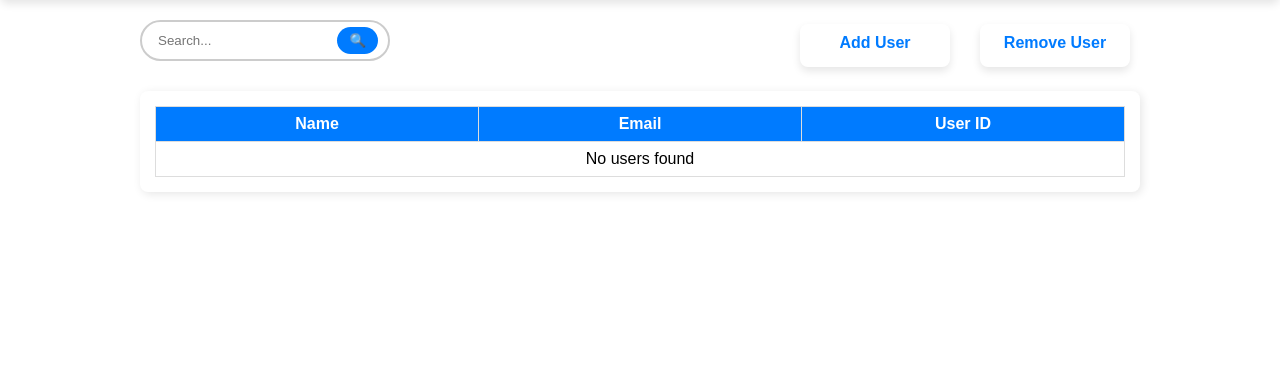
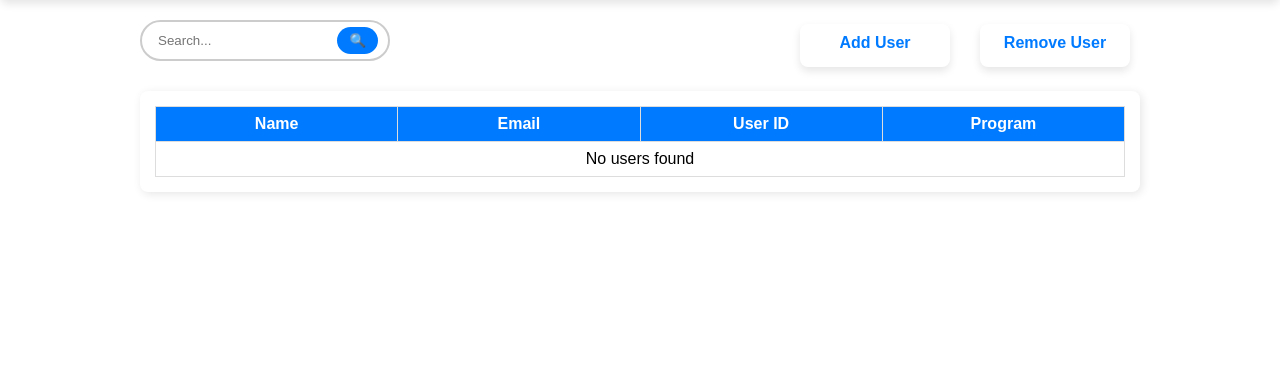
Before and after one commit to samirakhalil1993/card-reader, a Flask app: page /admin_interface in a window 1280 px wide. Shown: the part 53-420 px from the top of the page. Run offline with Flask 3, Linux system fonts and the light colour scheme; data that the repository does not hold is empty.

Commit message:
Add program options and validate BTH email
- Added new program options: Data Security, Game Technology, AI and Machine Learning.
- Updated the "Add User" form to include the new program options.
- Ensured the selected program appears and is updated in the table when the program starts.
- Validated BTH email addresses to ensure they end with '@student.bth.se'.
- Improved the styling for the program selection dropdown to match other sections.
- Ensured the program table is populated when the program starts so that the admin can see it immediately.

```diff
--- a/app.py
+++ b/app.py
@@ -4,6 +4,7 @@ from flask import Flask, render_template, request, redirect, url_for, jsonify
 from flask_cors import CORS
 from models import db, User
 from sqlalchemy.exc import IntegrityError
+from flask_migrate import Migrate
 
 app = Flask(__name__)
 CORS(app)  # Enable CORS to allow cross-origin requests
@@ -13,6 +14,9 @@ app.config['SQLALCHEMY_DATABASE_URI'] = 'mssql+pyodbc://sqladmin@admin-panel-ser
 app.config['SQLALCHEMY_TRACK_MODIFICATIONS'] = False
 db.init_app(app)
 
+# Initialize Flask-Migrate
+migrate = Migrate(app, db)
+
 # Ensure Database Tables Exist
 with app.app_context():
     db.create_all()
@@ -21,6 +25,11 @@ with app.app_context():
 def validate_personnummer(personnummer):
     """Ensure Personnummer is in YYYYMMDDXXXX or YYYYMMDD-XXXX format."""
     return re.match(r'^\d{8}[-]?\d{4}$', personnummer) is not None
+
+# Function to validate BTH email
+def validate_bth_email(email):
+    """Ensure email is a BTH email address."""
+    return email.endswith('@student.bth.se')
 
 # Render Home Page
 @app.route('/')
@@ -57,11 +66,19 @@ def add_user():
         if not validate_personnummer(data['user_id']):
             return jsonify({"error": "Invalid Personnummer format. Use YYYYMMDDXXXX or YYYYMMDD-XXXX."}), 400
 
+        # Validate BTH email
+        if not validate_bth_email(data['email']):
+            return jsonify({"error": "Invalid email address. Only BTH email addresses are allowed."}), 400
+
+        # Set default program if not provided
+        program = data.get('program', 'Unknown')
+
         # Create a new user
         new_user = User(
             name=data['name'],
             email=data['email'],
-            user_id=data['user_id']  # Now stores Swedish Personnummer
+            user_id=data['user_id'],  # Now stores Swedish Personnummer
+            program=program   # Store the BTH program
         )
 
         # Add and commit to the database
@@ -94,9 +111,6 @@ def remove_user():
     except Exception as e:
         return jsonify({"error": str(e)}), 500
 
-
-
-
 # API: Search User by Name
 @app.route('/review_users', methods=['GET'])
 def review_users():
@@ -107,7 +121,7 @@ def review_users():
         users = User.query.all()
 
     # Remove "swipe_card" and return only the required fields
-    users_list = [{"name": user.name, "email": user.email, "user_id": user.user_id} for user in users]
+    users_list = [{"name": user.name, "email": user.email, "user_id": user.user_id, "program": user.program} for user in users]
     return jsonify(users_list)
 
 # Run Flask App
--- a/models.py
+++ b/models.py
@@ -20,6 +20,9 @@ class User(db.Model):
     # User ID: Stores Swedish Personnummer (YYYYMMDD-XXXX), unique and required
     user_id = db.Column(db.String(12), unique=True, nullable=False, index=True)
 
+    # Program: Stores the BTH program the user is enrolled in
+    program = db.Column(db.String(100), nullable=True)  # Make non-nullable
+
     # Convert the User object into a dictionary for easy JSON serialization
     def to_dict(self):
         """Convert model object to dictionary for JSON responses."""
@@ -27,5 +30,6 @@ class User(db.Model):
             "id": self.id,           # Convert 'id' field
             "name": self.name,       # Convert 'name' field
             "email": self.email,     # Convert 'email' field
-            "user_id": self.user_id  # Convert 'user_id' field (Personnummer)
+            "user_id": self.user_id, # Convert 'user_id' field (Personnummer)
+            "program": self.program  # Convert 'program' field
         }
--- a/static/backend.js
+++ b/static/backend.js
@@ -2,6 +2,11 @@ document.addEventListener("DOMContentLoaded", function () {
     const addUserForm = document.getElementById("addUserForm");
     const removeUserForm = document.getElementById("removeUserForm");
     const usersTableBody = document.getElementById("usersTable").getElementsByTagName("tbody")[0];
+
+    // Function to validate BTH email
+    function validateBthEmail(email) {
+        return email.endsWith('@student.bth.se');
+    }
 
     // Define fetchUsers here if you want to reuse it across both blocks
     function fetchUsers(searchTerm = '') {
@@ -19,6 +24,7 @@ document.addEventListener("DOMContentLoaded", function () {
               row.insertCell(0).textContent = user.name;
               row.insertCell(1).textContent = user.email;
               row.insertCell(2).textContent = user.user_id;
+              row.insertCell(3).textContent = user.program; // Add program to the table
             });
           } else if (searchTerm) {
             usersTableBody.innerHTML = '<tr><td colspan="4">Name doesn\'t exist</td></tr>';
@@ -27,6 +33,9 @@ document.addEventListener("DOMContentLoaded", function () {
         .catch(error => console.error('Error fetching users:', error));
     }
 
+    // Fetch all users when the page loads
+    fetchUsers();
+
     addUserForm.addEventListener("submit", async function (event) {
       event.preventDefault();
 
@@ -34,7 +43,14 @@ document.addEventListener("DOMContentLoaded", function () {
           name: addUserForm.elements["name"].value,
           email: addUserForm.elements["email"].value,
           user_id: addUserForm.elements["user_id"].value,
+          program: addUserForm.elements["program"].value // Include program in form data
       };
+
+      // Client-side validation for BTH email
+      if (!validateBthEmail(formData.email)) {
+          alert("Invalid email address. Only BTH email addresses are allowed.");
+          return;
+      }
 
       try {
           const response = await fetch("http://127.0.0.1:5000/add_user", {
@@ -47,7 +63,12 @@ document.addEventListener("DOMContentLoaded", function () {
 
           if (response.ok) {
               alert(result.message);  // Show success message
-              fetchUsers();  // Refresh the table
+              // Add the new user to the table immediately
+              const row = usersTableBody.insertRow();
+              row.insertCell(0).textContent = formData.name;
+              row.insertCell(1).textContent = formData.email;
+              row.insertCell(2).textContent = formData.user_id;
+              row.insertCell(3).textContent = formData.program; // Add program to the table
               addUserForm.reset();
           } else {
               alert("Error: " + (result.error || "Something went wrong!"));  // Handle errors properly
@@ -57,7 +78,6 @@ document.addEventListener("DOMContentLoaded", function () {
           alert("Network error: " + error.message);  // Handle network issues
       }
   });
-
 
     removeUserForm.addEventListener("submit", async function (event) {
       event.preventDefault();
@@ -78,8 +98,6 @@ document.addEventListener("DOMContentLoaded", function () {
       removeUserForm.reset();
     });
   });
-
-
 
 document.addEventListener("DOMContentLoaded", function () {
     const addUserForm = document.getElementById("addUserForm");
@@ -135,6 +153,7 @@ document.addEventListener("DOMContentLoaded", function () {
                   <td>${user.name}</td>
                   <td>${user.email}</td>
                   <td>${user.user_id}</td>
+                  <td>${user.program}</td> <!-- Add program to the table -->
                 </tr>
               `;
               tableBody.innerHTML += row;
@@ -157,7 +176,6 @@ document.addEventListener("DOMContentLoaded", function () {
     });
   });
 
-
 document.addEventListener("DOMContentLoaded", function () {
   const usersTableBody = document.getElementById("usersTable").getElementsByTagName("tbody")[0];
 
@@ -173,6 +191,7 @@ document.addEventListener("DOMContentLoaded", function () {
                       row.insertCell(0).textContent = user.name;
                       row.insertCell(1).textContent = user.email;
                       row.insertCell(2).textContent = user.user_id;
+                      row.insertCell(3).textContent = user.program; // Add program to the table
 
                       // Add event listener for click-to-delete
                       row.addEventListener("click", function () {
@@ -180,7 +199,7 @@ document.addEventListener("DOMContentLoaded", function () {
                       });
                   });
               } else {
-                    usersTableBody.innerHTML = '<tr><td colspan="3">No users found</td></tr>';
+                  usersTableBody.innerHTML = '<tr><td colspan="4">No users found</td></tr>';
               }
           })
           .catch(error => console.error("Error fetching users:", error));
--- a/static/style.css
+++ b/static/style.css
@@ -96,6 +96,15 @@
   word-wrap: break-word; /* Ensures long text wraps inside the cell */
 }
 
+/* Add specific styling for the program column */
+.review-users-box th:nth-child(4),
+.review-users-box td:nth-child(4) {
+  text-align: center; /* Center the text */
+  padding: 8px; /* Add padding for spacing */
+  border: 1px solid #ddd; /* Add a light border around each cell */
+  word-wrap: break-word; /* Ensure long text wraps inside the cell */
+}
+
 /* Alternating row colors for better readability */
 .review-users-box tr:nth-child(even) {
   background-color: #f9f9f9; /* Light gray background for even rows */
@@ -146,9 +155,6 @@
   }
 }
 
-
-
-
 /* Box Container *************************************************************************************************************/
 .admin-boxes {
   display: flex;
@@ -162,7 +168,6 @@
   width: 280px; /* Consistent box size */
   text-align: center;
 }
-
 
 /* Individual Box Styling ************************************/
 /* Wrap search and admin boxes in a flex container */
@@ -232,7 +237,6 @@
   opacity: 1; /* Make text fully visible */
 }
 
-
 .admin-box:hover {
   transform: translateY(-5px);
   box-shadow: 0 6px 12px rgba(0, 0, 0, 0.2);
@@ -243,7 +247,6 @@
   margin-bottom: 5px;
   color: #007bff;
 }
-
 
 /* Responsive Design: Adjust layout for smaller screens */
 @media screen and (max-width: 768px) {
@@ -266,10 +269,6 @@
 #usersTable tbody tr:hover {
   background-color: #ffcccc; /* Light red to indicate delete action */
 }
-
-
-
-
 
 /* Add User Form Styling ****************************************************************************************/
 .add-user-form {
@@ -300,11 +299,13 @@
   z-index: 999;
 }
 
-
-.add-user-form input {
+.add-user-form input,
+.add-user-form select {
   padding: 10px;
   border: 1px solid #ccc;
   border-radius: 5px;
+  font-size: 16px; /* Increase font size */
+  width: 100%; /* Ensure full width */
 }
 
 .add-user-form button {
@@ -314,6 +315,7 @@
   border: none;
   border-radius: 5px;
   cursor: pointer;
+  font-size: 16px; /* Increase font size */
 }
 
 .add-user-form button:hover {
@@ -375,8 +377,6 @@
   z-index: 999;
 }
 
-
-
 /* Align forms properly */
 .admin-boxes {
   display: flex;
@@ -399,18 +399,12 @@
   font-size: 0.9rem;
 }
 
-
-
 /* Centering the image below the boxes **************************/
 .image-container {
   text-align: center;
   margin-top: 70px;
   overflow: hidden; /* Hides extra pixels */
-
-
-
-
-  }
+}
 
 /* Make the image responsive */
 .dashboard-image {
--- a/templates/admin.html
+++ b/templates/admin.html
@@ -50,6 +50,7 @@
                   <th>Name</th>
                   <th>Email</th>
                   <th>User ID</th>
+                  <th>Program</th> <!-- Add Program column header -->
               </tr>
           </thead>
           <tbody>
@@ -58,6 +59,7 @@
                   <td>{{ user.name }}</td>
                   <td>{{ user.email }}</td>
                   <td>{{ user.user_id }}</td>
+                  <td>{{ user.program }}</td> <!-- Add Program column data -->
               </tr>
               {% endfor %}
           </tbody>
@@ -70,8 +72,18 @@
   <!-- Hidden Forms -->
   <form class="add-user-form" id="addUserForm">
     <input type="text" name="name" placeholder="User Name" required />
-    <input type="email" name="email" placeholder="User Email" required />
+    <input type="email" name="email" placeholder="User Email (must be @student.bth.se)" required />
     <input type="text" name="user_id" placeholder="User ID" required />
+    <select name="program" required>
+        <option value="" disabled selected>Select Program</option>
+        <option value="Software Engineering">Software Engineering</option>
+        <option value="Computer Science">Computer Science</option>
+        <option value="Mechanical Engineering">Mechanical Engineering</option>
+        <option value="Data Security">Data Security</option>
+        <option value="Game technology">Game technology</option>
+        <option value="AI and Machine Learning">AI and Machine Learning</option>
+        <!-- Add more programs as needed -->
+    </select>
     <button type="submit">Add User</button>
   </form>
 
```
Lines whose indentation alone changed are shown as unchanged.
